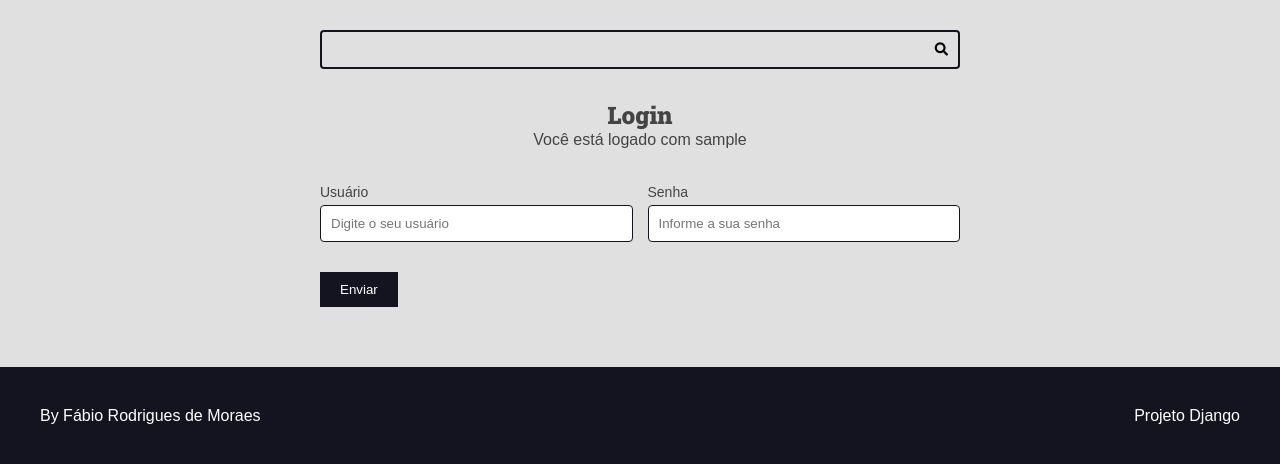
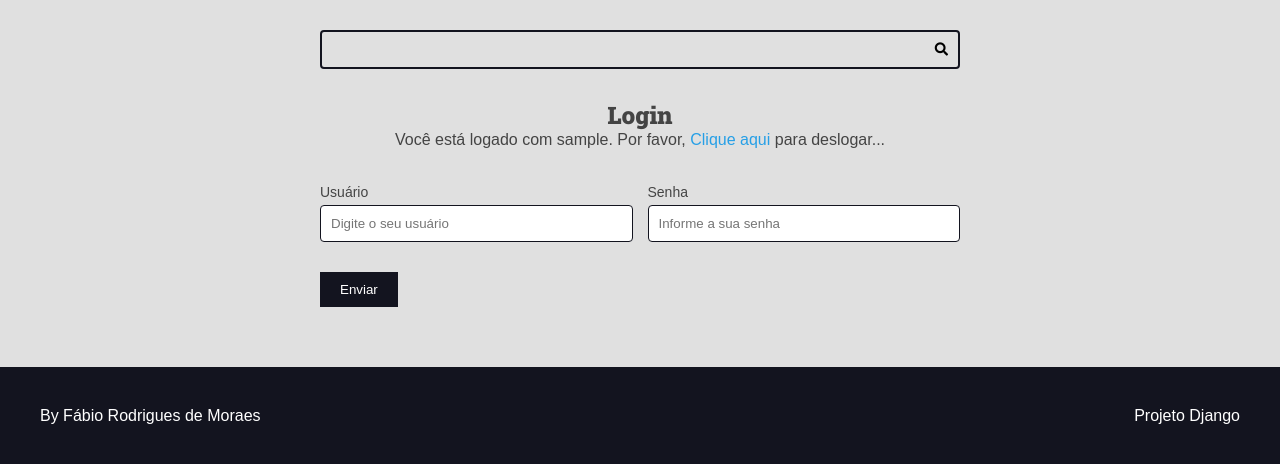
Before and after one commit to Fabio-R-Moraes/Udemy_Receitas, a Django app: template autoresApp/templates/autores/login.html in a window 1280 px wide. Shown: the part 113-577 px from the top of the page. Run offline with Django 4.2, Linux system fonts and the light colour scheme; the template is opened without the code that fills it: values that come from a table or form of the project are taken from there, others are empty; the visitor is signed in with stand-in values (Sample User, id 1).

Commit message:
Terminando Django Forms

```diff
--- a/autoresApp/templates/autores/login.html
+++ b/autoresApp/templates/autores/login.html
@@ -4,9 +4,15 @@
     <div class="main-content center container">
         <h2>Login</h2>
         {% if request.user.is_authenticated %}
-            <p>
-                Você está logado com {{ request.user.username }}
-            </p>
+            <div>
+                Você está logado com {{ request.user.username }}.
+                Por favor,
+                <form class="inline-form" action="{% url 'autores:logout' %}" method="POST">
+                    {% csrf_token %}
+                    <input type="hidden" name="username" value="{{ request.user.username }}">
+                    <button class="plaintext-button" type="submit">Clique aqui</button>
+                </form> para deslogar...
+            </div>
         {% endif %}
     </div>
 
--- a/autoresApp/urls.py
+++ b/autoresApp/urls.py
@@ -8,4 +8,5 @@ urlpatterns = [
     path('register/create/', views.register_create, name='register_create'),
     path('login/', views.login_view, name='login'),
     path('login/create/', views.login_create, name='login_create'),
+    path('logout/', views.logout_view, name='logout'),
 ]
--- a/base_static/global/css/estilos.css
+++ b/base_static/global/css/estilos.css
@@ -343,6 +343,19 @@ h1, h2, h3, h4, h5, h6 {
     color: var(--color-white);
 }
 
+.inline-form {
+    display: inline;
+}
+
+.plaintext-button {
+    display: inline;
+    border: none;
+    background: none;
+    cursor: pointer;
+    color: var(--color-primary);
+    font-size: 1.6rem;
+}
+
 /* Mensagens */
 .messages-container {
     display: flex;
```
Also changed, not shown: autoresApp/views.py (+14 -1 lines).
